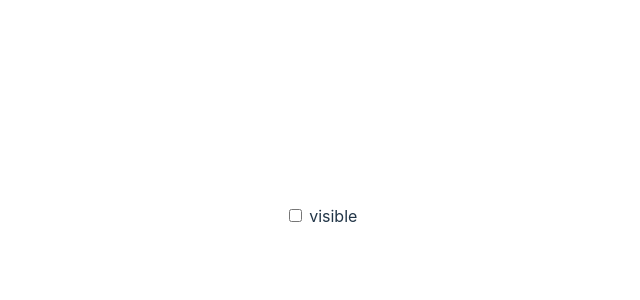
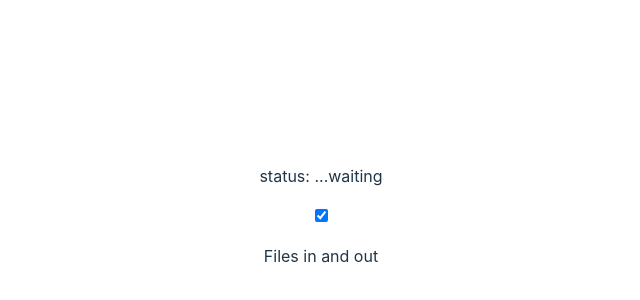
Before and after one commit to Filipe-vilela-felix/svelte-tutorial, a Svelte app: page / in a window 1280 px wide. Shown: the part 184-484 px from the top of the page, without its empty margins (319-959 px from the left). Built offline with nearby package versions, Linux system fonts and the light colour scheme.

Commit message:
transition-events

```diff
--- a/src/App.svelte
+++ b/src/App.svelte
@@ -1,65 +1,62 @@
 <script>
-	let visible = false;
+  import { fly } from 'svelte/transition';
 
-	function typewriter(node, { speed = 1 }) {
-		const valid = node.childNodes.length === 1 && node.childNodes[0].nodeType === Node.TEXT_NODE;
-
-		if (!valid) {
-			throw new Error(`This transition only works on elements with a single text node child`);
-		}
-
-		const text = node.textContent;
-		const duration = text.length / (speed * 0.01);
-
-		return {
-			duration,
-			tick: (t) => {
-				const i = Math.trunc(text.length * t);
-				node.textContent = text.slice(0, i);
-			}
-		};
-	}
+  let visible = true;
+  let status = '...waiting';
 </script>
 
+<p>status: {status}</p>
+
 <label>
-	<input type="checkbox" bind:checked={visible} />
-	visible
+  <input type="checkbox" bind:checked={visible} />
 </label>
 
 {#if visible}
-	<p transition:typewriter>
-		The quick brown fox jumps over the lazy dog
-	</p>
+  <p
+    transition:fly={{ y: 200, duration: 2000 }}
+    on:introstart={() => status = 'intro started'}
+    on:outrostart={() => status = 'outro start'}
+    on:introend={() => status = 'intro end'}
+    on:outroend={() => status = 'outro end'}
+  >
+    Files in and out
+  </p>
 {/if}
 
 <!--
 
-  Embora você geralmente deva usar CSS para transições tanto quanto possível, há alguns efeitos que não podem ser alcançados sem JavaScript,
-    como um efeito de máquina de escrever:
+  Pode ser útil saber quando as transições estão começando e terminando.
+  O Svelte despacha eventos que você pode ouvir como qualquer outro evento DOM. (linhas 17 a 20);
 
   CONTEXTUALIZANDO O CÓDIGO:
-    1. <script> let visible = false; function typewriter(node, { speed = 1 }) { ... } </script>:
-        - Este bloco de script define uma variável visible e uma função typewriter.
-        - A variável visible é inicializada como false. Esta variável será usada para controlar se o parágrafo de texto é visível ou não.
-        - A função typewriter é uma transição personalizada que pode ser aplicada a elementos da interface do usuário. Ela recebe dois argumentos:
-            node e um objeto com a propriedade speed. O argumento node é o elemento DOM que está sendo animado.
-            O argumento speed é a velocidade da animação.
+    ste código é um exemplo de como usar a transição fly do Svelte, juntamente com os eventos de transição introstart, introend, outrostart e outroend.
+    Ele cria uma interface de usuário com um parágrafo de texto que pode ser mostrado e ocultado com uma transição suave, e atualiza o
+      status da transição em tempo real.
 
-    2. <label><input type="checkbox" bind:checked={visible} /> visible </label>:
-        - Este é um elemento de entrada do tipo checkbox. A diretiva bind:checked é usada para criar uma ligação bidirecional entre a propriedade
-            checked do elemento de entrada e a variável visible. Isso significa que quando o estado do checkbox muda
+    1. <script> import { fly } from 'svelte/transition'; let visible = true; let status = 'waiting...'; </script>:
+        - Este bloco de script importa a função fly do módulo svelte/transition e define duas variáveis: visible e status.
+        - A função fly é uma transição predefinida que pode ser aplicada a elementos da interface do usuário para
+            fazê-los voar para dentro ou para fora da tela.
+        - A variável visible é inicializada como true. Esta variável será usada para controlar se o parágrafo de texto é visível ou não.
+        - A variável status é inicializada como 'waiting...'. Esta variável será usada para exibir o status atual da transição.
+
+    2. <p>status: {status}</p>:
+        Este é um elemento de parágrafo que exibe o valor da variável status.
+          O valor de status será atualizado durante a execução do código para refletir o status atual da transição.
+
+    3. <label><input type="checkbox" bind:checked={visible} /> visible </label>:
+        - Este é um elemento de entrada do tipo checkbox. A diretiva bind:checked é usada para criar uma ligação bidirecional entre a
+            propriedade checked do elemento de entrada e a variável visible. Isso significa que quando o estado do checkbox muda
             (ou seja, quando é marcado ou desmarcado), o valor da variável visible também muda.
 
-    3. {#if visible} <p transition:typewriter> The quick brown fox jumps over the lazy dog </p> {/if}:
-        - Este é um bloco condicional Svelte. O conteúdo dentro deste blobo (o parágrafo de texto) só será renderizado se a condição após
-            #if (neste caso, a variável visible) for verdadeira.
-        - O parágrafo de texto tem a diretiva transition:typewriter aplicada a ele.
+    4. {#if visible} <p transition:fly={{ y: 200, duration: 2000 }} on:introstart=... on:outroend=...> Flies in and out </p> {/if}:
+        - Este é um bloco condicional Svelte. O conteúdo dentro deste blobo (o parágrafo de texto) só será renderizado se a condição após #if
+            (neste caso, a variável visible) for verdadeira.
+        - O parágrafo de texto tem a diretiva transition:fly aplicada a ele, com algumas opções especificadas entre chaves duplas.
             Isso significa que sempre que este parágrafo entra ou sai do DOM (ou seja, sempre que é renderizado ou removido),
-            ele será animado usando a transição personalizada typewriter.
-
-    A função typewriter neste exemplo anima o texto do elemento letra por letra, como se estivesse sendo digitado por uma máquina de escrever.
-    Ela faz isso calculando a duração da animação com base no comprimento do texto e na velocidade especificada,
-      e atualizando o conteúdo do texto do elemento em cada quadro da animação para mostrar apenas as letras que foram “digitadas”
-      até aquele momento.
+            ele voará para dentro ou para fora da tela usando a transição fly.
+        - As opções especificadas para a transição fly são { y: 200, duration: 2000 }. Isso significa que o parágrafo voará 200 pixels na direção
+            vertical (eixo y) e a duração da animação será de 2000 milissegundos (2 segundos).
+        - O parágrafo de texto também tem quatro manipuladores de eventos aplicados a ele: on:introstart, on:introend, on:outrostart e on:outroend. Esses manipuladores de eventos são chamados quando a transição começa e termina, respectivamente. Cada manipulador de evento atualiza o valor da variável status para refletir o status atual da transição.
 
 -->
```
